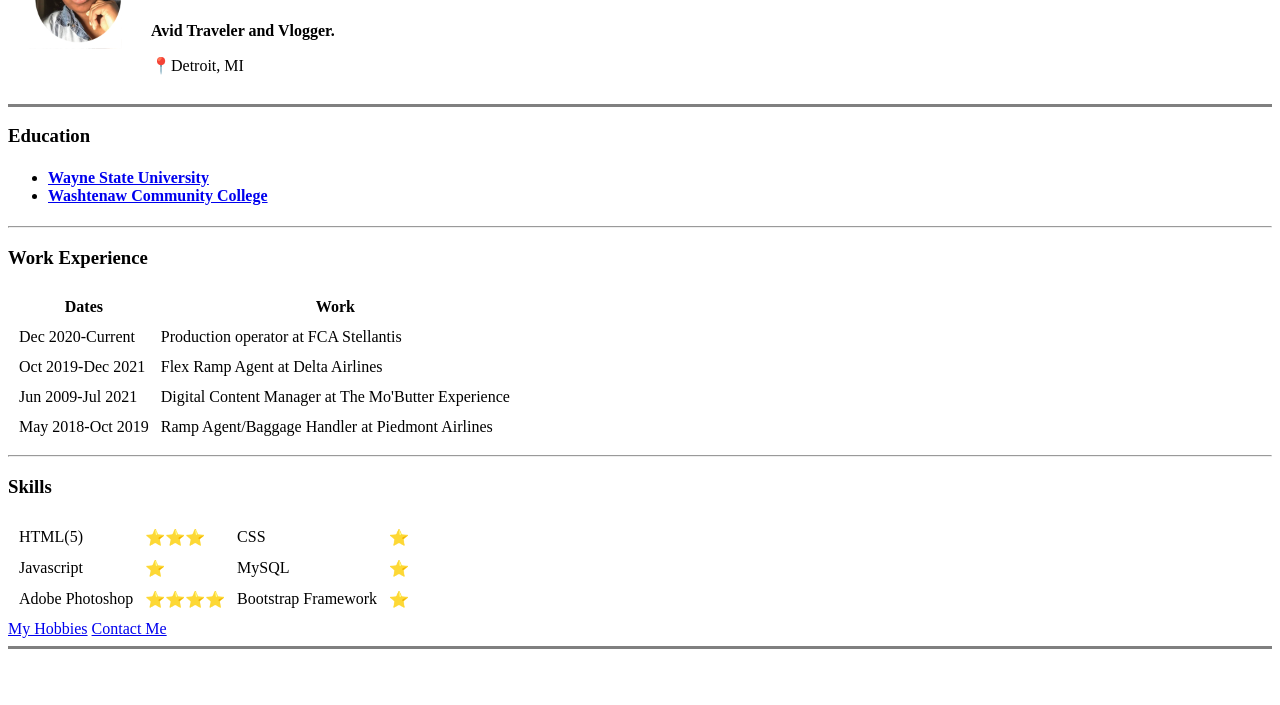
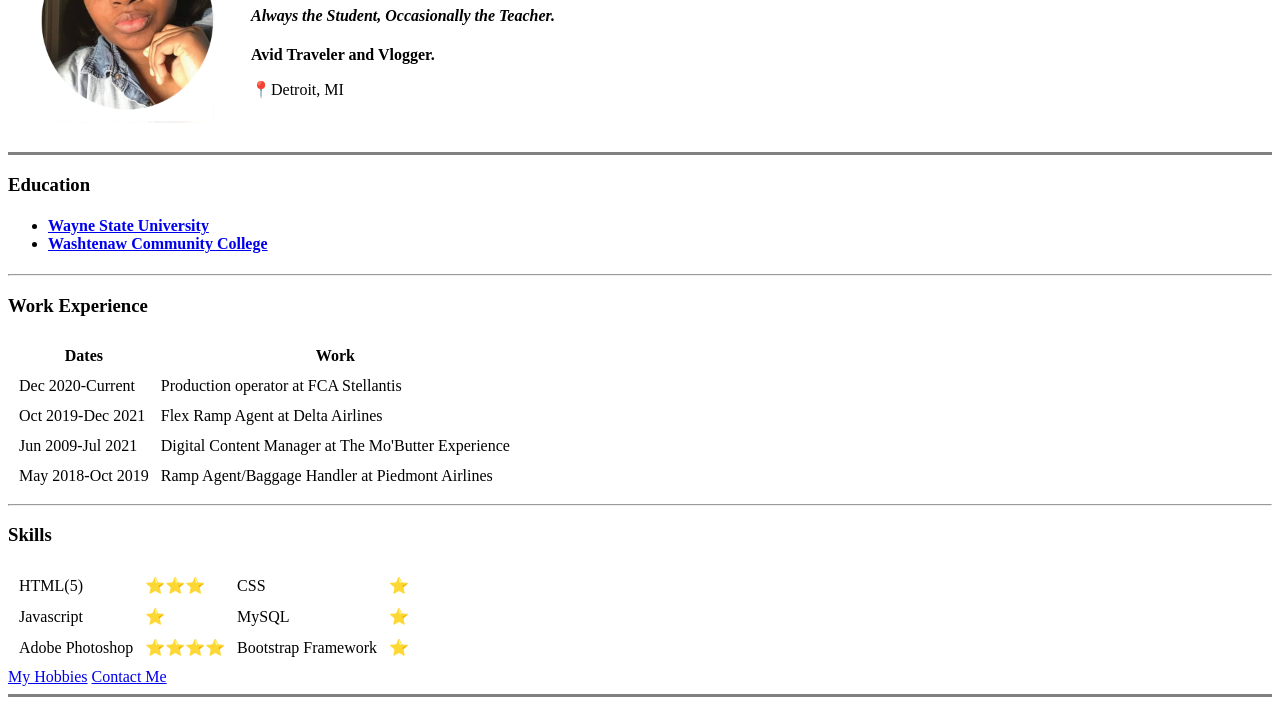
Before and after one commit to DaishaMone/cv, a plain HTML site: page index.html in a window 1280 px wide. Shown: the part 106-811 px from the top of the page. Drawn offline with Linux system fonts and the light colour scheme.

Commit message:
attmpt pic resize num 2

```diff
--- a/index.html
+++ b/index.html
@@ -9,7 +9,7 @@
 <body>
   <table cellspacing="20">
     <tr>
-      <td><img src="/DaishaMEEEE.png" width="100" height="100">
+      <td><img src="/DaishaMEEEE.png" width="200" height="200">
       </td>
       <td>
         <h1>Daisha M. Davis ✈</h1>
```
